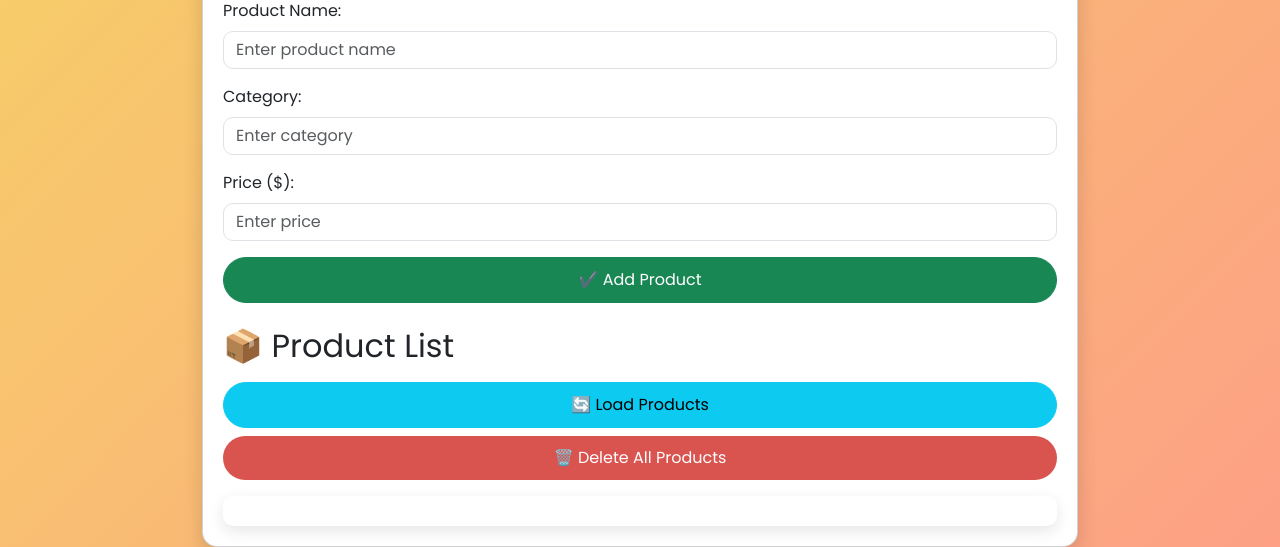
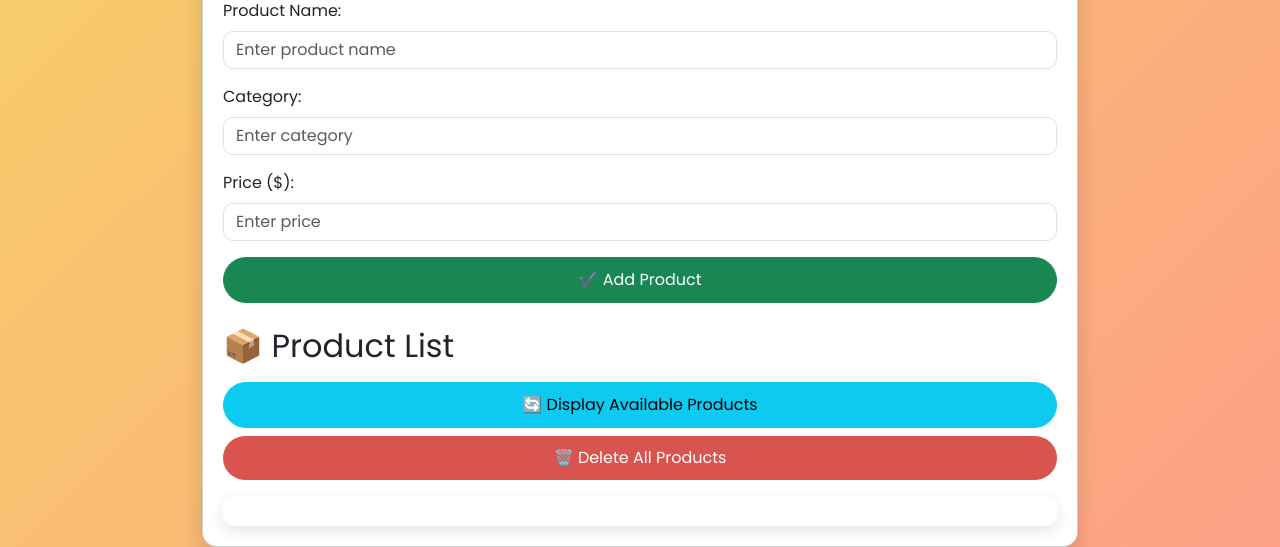
Before and after one commit to Dhruv2605/product_catalogue_ell887, a Flask app: page / in a window 1280 px wide. Shown: the part 305-852 px from the top of the page. Run offline with Flask 3, Linux system fonts and the light colour scheme; the visitor is signed in with stand-in values (Sample User, id 1).

```diff
--- a/templates/index.html
+++ b/templates/index.html
@@ -110,7 +110,7 @@
 
 
         <h2 class="mt-4">📦 Product List</h2>
-        <button onclick="fetchProducts()" class="btn btn-info w-100 mt-2">🔄 Load Products</button>
+        <button onclick="fetchProducts()" class="btn btn-info w-100 mt-2">🔄 Display Available Products</button>
         <button onclick="clearProducts()" class="btn btn-danger w-100 mt-2">🗑️ Delete All Products</button>
 
         <div class="product-list mt-3">
```
